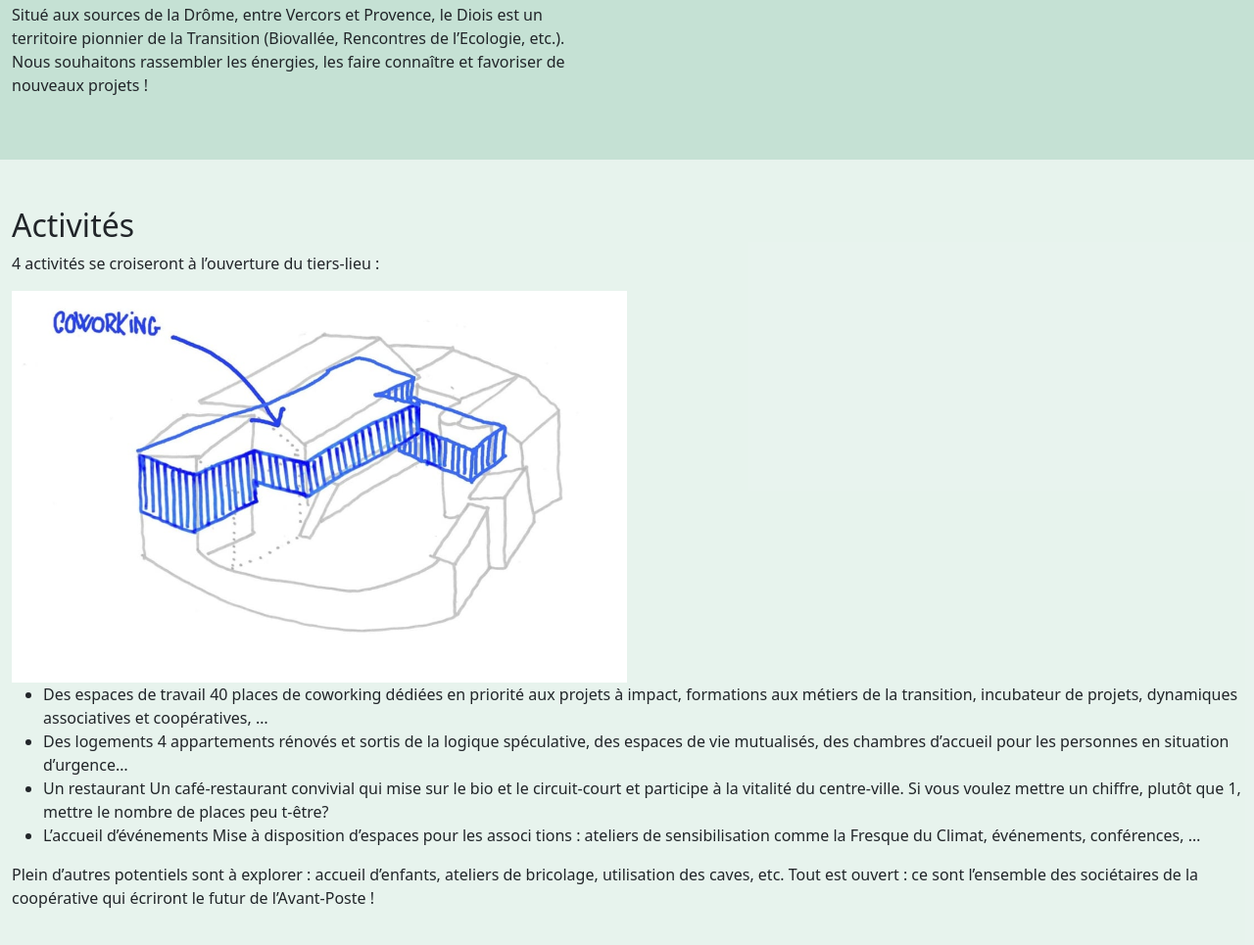
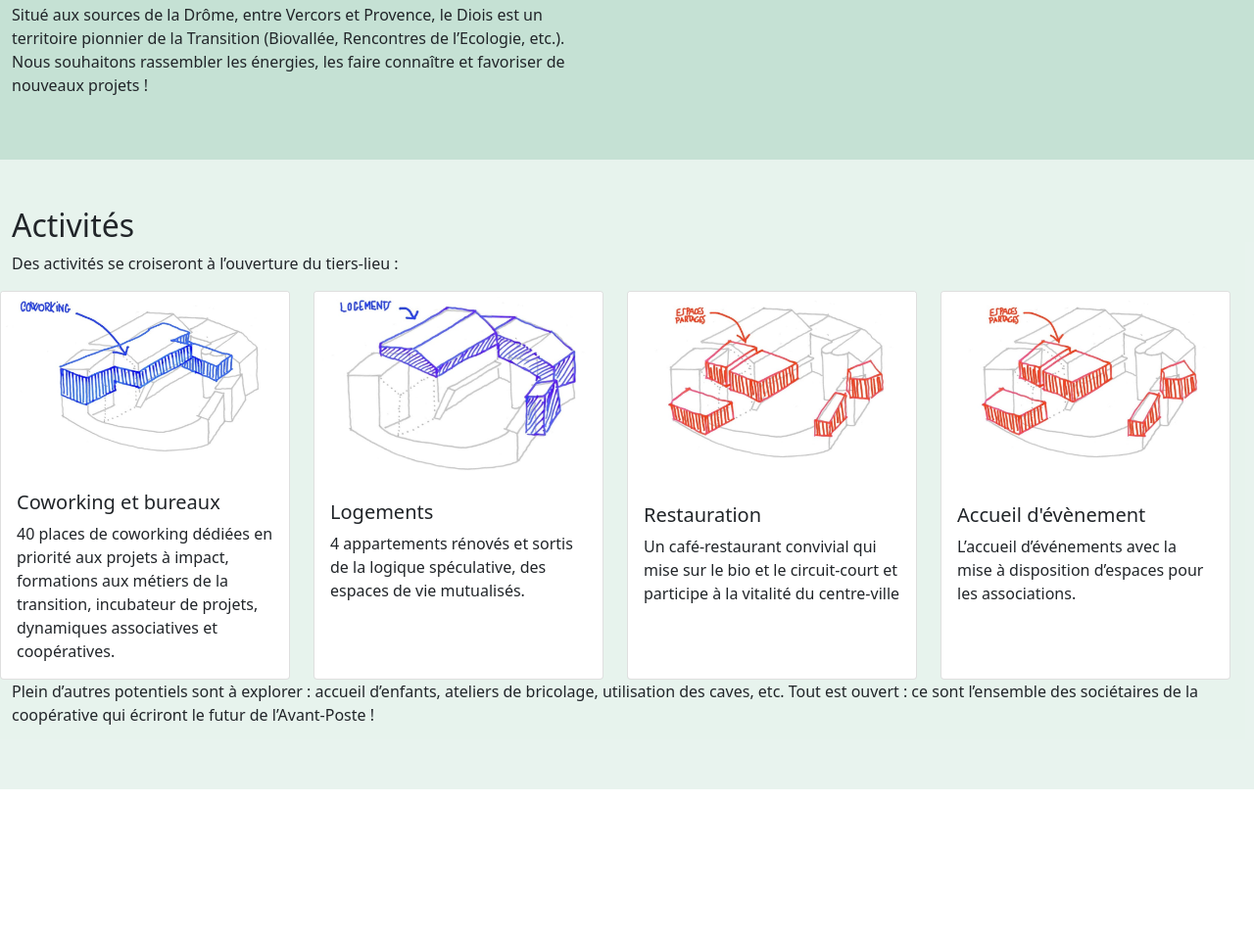
Before and after one commit to tglatt/avantposte, a website: page static/index.html in a window 1280 px wide. Shown: the part 1024-1989 px from the top of the page at 98% size. After the commit the page ends 1830 px from the top, so only its background shows below. Drawn offline with nearby package versions, Linux system fonts and the light colour scheme.

Commit message:
update activites section

```diff
--- a/static/index.html
+++ b/static/index.html
@@ -44,6 +44,11 @@
     <!--[if lt IE 9]>
       <script src="https://cdn.jsdelivr.net/npm/html5shiv@3.7.3/dist/html5shiv.min.js"></script>
     <![endif]-->
+    <style>
+      .card-wrapper {
+        height: 100%;
+      }
+    </style>
   </head>
 
   <body>
@@ -142,45 +147,79 @@
         </div>
       </section>
       <section
-        class="row flex-lg-row-reverse align-items-center gx-5 py-5 bg-success text-dark bg-opacity-10"
+        class="row align-items-center gx-5 py-5 bg-success text-dark bg-opacity-10"
       >
-        <div class="col-lg-12">
-          <h2 id="activites">Activités</h2>
-          <p>4 activités se croiseront à l’ouverture du tiers-lieu :</p>
-          <div class="col-lg-6">
-            <img
-              src="images/coworking.jpg"
-              class="d-block mx-lg-auto img-fluid"
-              alt="Un avant-poste de la transition"
-              loading="lazy"
-              width="810"
-              height="540"
-            />
+        <h2 id="activites">Activités</h2>
+        <p>Des activités se croiseront à l’ouverture du tiers-lieu :</p>
+        <div class="row">
+          <div class="col-lg-3">
+            <div class="card card-wrapper">
+              <img
+                class="card-img-top"
+                src="images/coworking.jpg"
+                alt="Un avant-poste de la transition"
+              />
+              <div class="card-body">
+                <h5 class="card-title">Coworking et bureaux</h5>
+                <p class="card-text">
+                  40 places de coworking dédiées en priorité aux projets à
+                  impact, formations aux métiers de la transition, incubateur de
+                  projets, dynamiques associatives et coopératives.
+                </p>
+              </div>
+            </div>
           </div>
 
-          <ul>
-            <li>
-              Des espaces de travail 40 places de coworking dédiées en priorité
-              aux projets à impact, formations aux métiers de la transition,
-              incubateur de projets, dynamiques associatives et coopératives, …
-            </li>
-            <li>
-              Des logements 4 appartements rénovés et sortis de la logique
-              spéculative, des espaces de vie mutualisés, des chambres d’accueil
-              pour les personnes en situation d’urgence…
-            </li>
-            <li>
-              Un restaurant Un café-restaurant convivial qui mise sur le bio et
-              le circuit-court et participe à la vitalité du centre-ville. Si
-              vous voulez mettre un chiffre, plutôt que 1, mettre le nombre de
-              places peu t-être?
-            </li>
-            <li>
-              L’accueil d’événements Mise à disposition d’espaces pour les
-              associ tions : ateliers de sensibilisation comme la Fresque du
-              Climat, événements, conférences, …
-            </li>
-          </ul>
+          <div class="col-lg-3">
+            <div class="card card-wrapper">
+              <img
+                class="card-img-top"
+                src="images/logement.jpg"
+                alt="Un avant-poste de la transition"
+              />
+              <div class="card-body">
+                <h5 class="card-title">Logements</h5>
+                <p class="card-text">
+                  4 appartements rénovés et sortis de la logique spéculative,
+                  des espaces de vie mutualisés.
+                </p>
+              </div>
+            </div>
+          </div>
+          <div class="col-lg-3">
+            <div class="card card-wrapper">
+              <img
+                class="card-img-top"
+                src="images/espacepartage.jpg"
+                alt="Un avant-poste de la transition"
+              />
+              <div class="card-body">
+                <h5 class="card-title">Restauration</h5>
+                <p class="card-text">
+                  Un café-restaurant convivial qui mise sur le bio et le
+                  circuit-court et participe à la vitalité du centre-ville
+                </p>
+              </div>
+            </div>
+          </div>
+          <div class="col-lg-3">
+            <div class="card card-wrapper">
+              <img
+                class="card-img-top"
+                src="images/espacepartage.jpg"
+                alt="Un avant-poste de la transition"
+              />
+              <div class="card-body">
+                <h5 class="card-title">Accueil d'évènement</h5>
+                <p class="card-text">
+                  L’accueil d’événements avec la mise à disposition d’espaces
+                  pour les associations.
+                </p>
+              </div>
+            </div>
+          </div>
+        </div>
+        <div class="col-lg-12">
           <p>
             Plein d’autres potentiels sont à explorer : accueil d’enfants,
             ateliers de bricolage, utilisation des caves, etc. Tout est ouvert :
@@ -191,4 +230,6 @@
       </section>
     </main>
   </body>
+
+  <script></script>
 </html>
```
Also changed, not shown: static/global.css (added, +45 -0 lines), static/images/lavant-poste.jpeg (deleted), static/images/logement.png (deleted).
